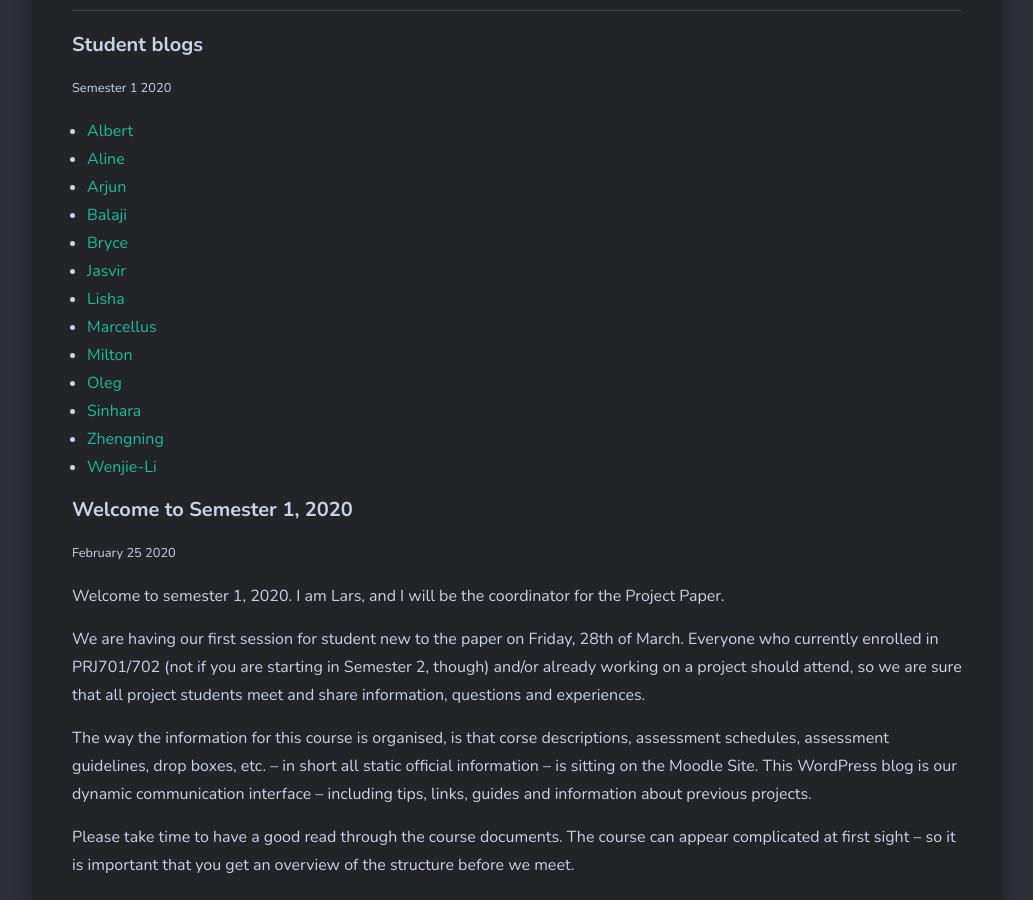
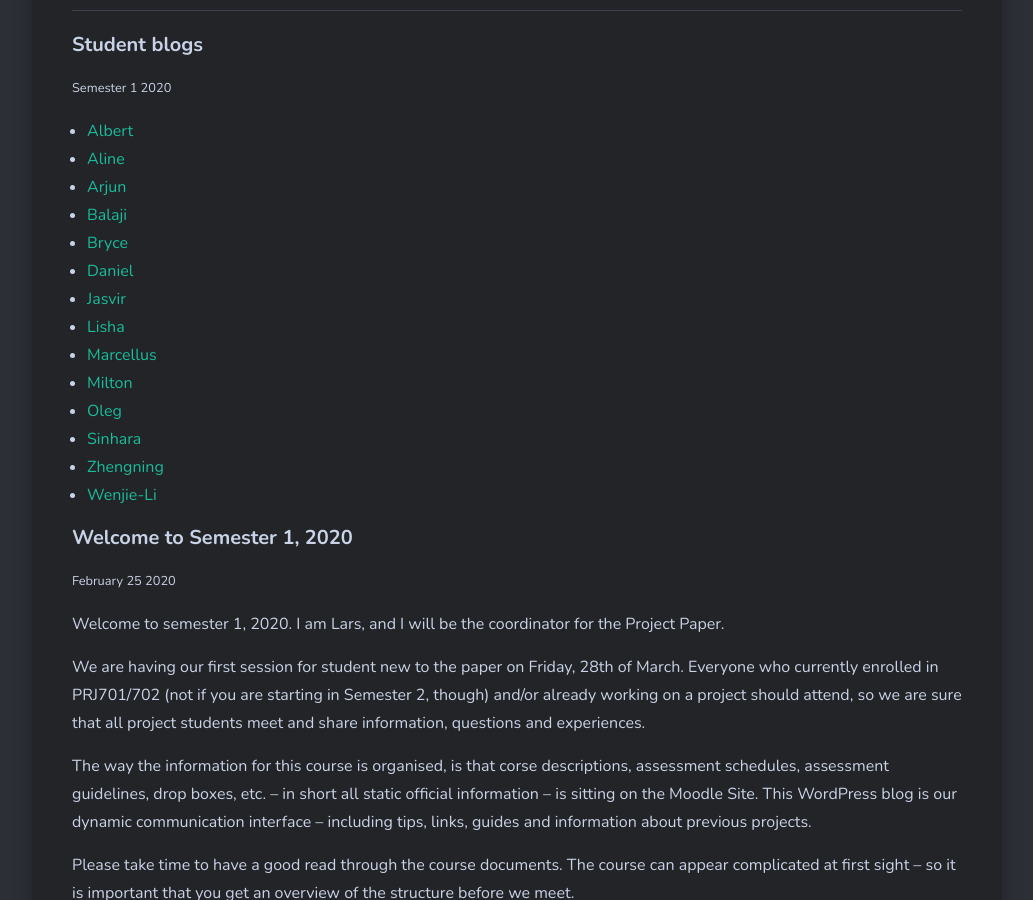
Before and after one commit to larsoliverdam/nmit, a Jekyll site: the page built from _pages/PRJ70x.md, in a window 1280 px wide and 900 px high, scrolled down 838 px. Shown: the whole window, without its empty margins (123-1156 px from the left). Built offline with Jekyll 4.4.1, drawn with Linux system fonts in a browser that asks for light colours; nearby versions of some CDN libraries; comment, search, counter and statistics services are not loaded.

```diff
--- a/_pages/PRJ70x.md
+++ b/_pages/PRJ70x.md
@@ -13,6 +13,7 @@
 * [Arjun](https://itproject2020arjunmadhavankutty.wordpress.com/)
 * [Balaji](https://balajiprojectblog.wordpress.com/)
 * [Bryce](https://bjrowedev.github.io/projectjournal/)
+* [Daniel](https://danielmus701.wordpress.com/)
 * [Jasvir](https://jasvir32205620.wordpress.com/)
 * [Lisha](https://graduateprj702sem1.wordpress.com/)
 * [Marcellus](http://itmarcellus.school.blog/category/prj702-it-project/)
```
